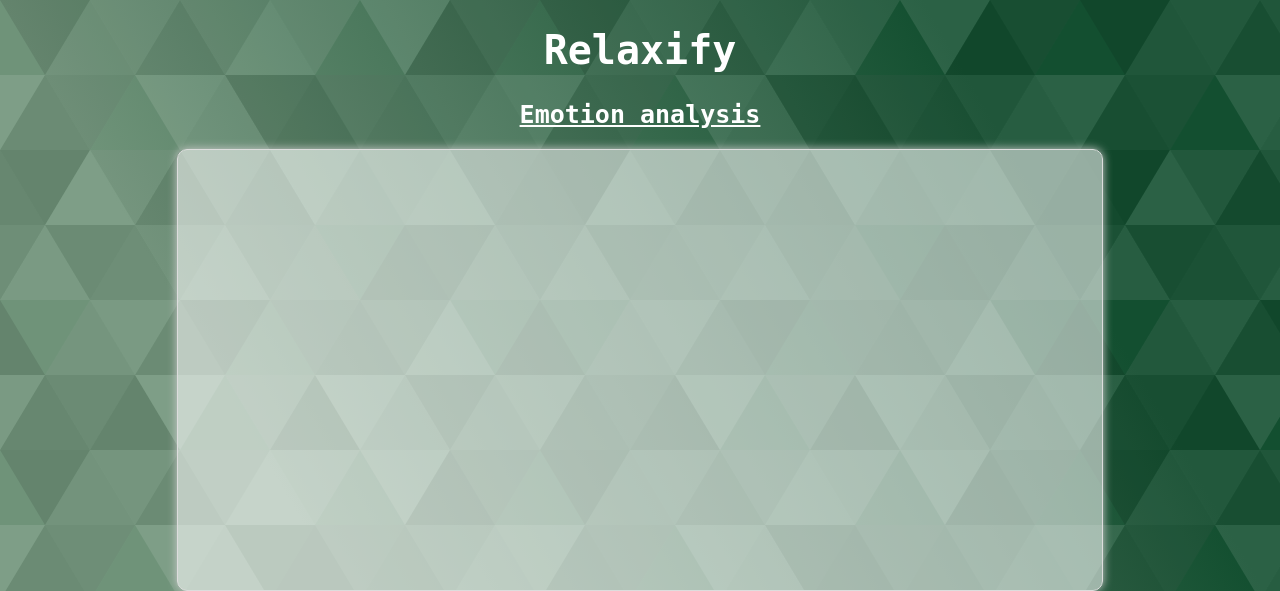
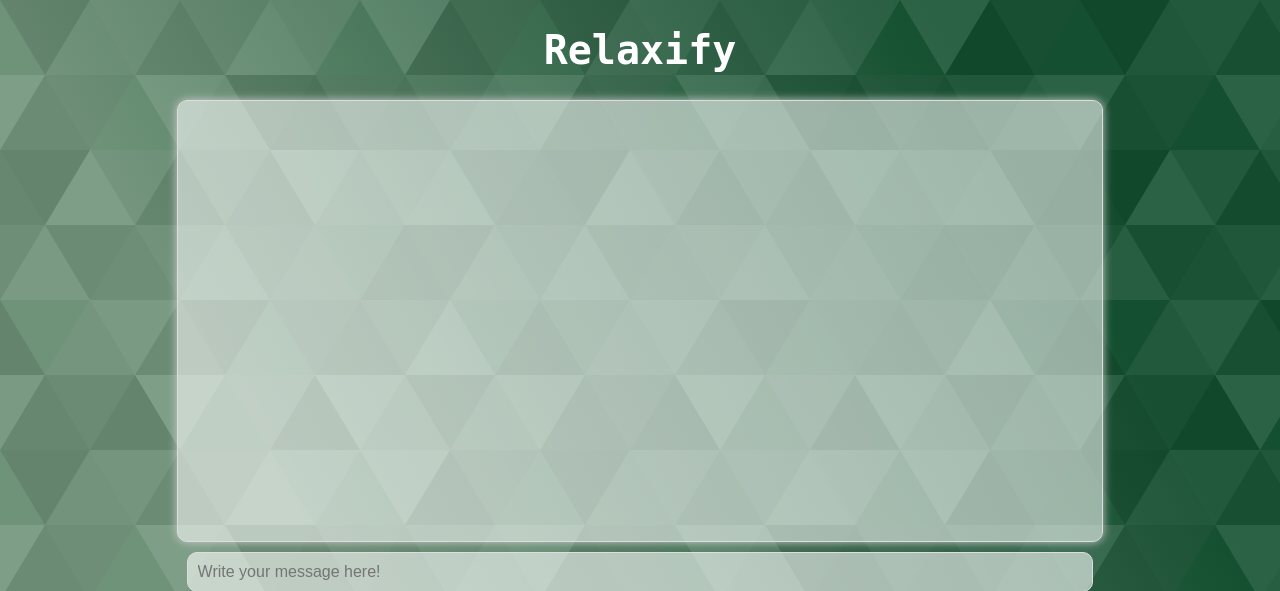
Before and after one commit to AliMoamen/Relaxify, a Flask app: page / in a window 1280 px wide. Shown: the top 591 px of the page. Run offline with Flask 3, Linux system fonts and the light colour scheme; some web fonts are replaced.

Commit message:
Update index.html

```diff
--- a/templates/index.html
+++ b/templates/index.html
@@ -9,7 +9,7 @@
 </head>
 <body>
     <h1>Relaxify</h1>
-    <h2><a href="/emotions">Emotion analysis</a></h2>
+    <!--  <h2><a href="/emotions">Emotion analysis</a></h2>  -->
     <div id="chat-container"></div>
     <form id="message-form" autocomplete="off">
         <input type="text" name="message" id="message-input" placeholder="Write your message here!">
```
